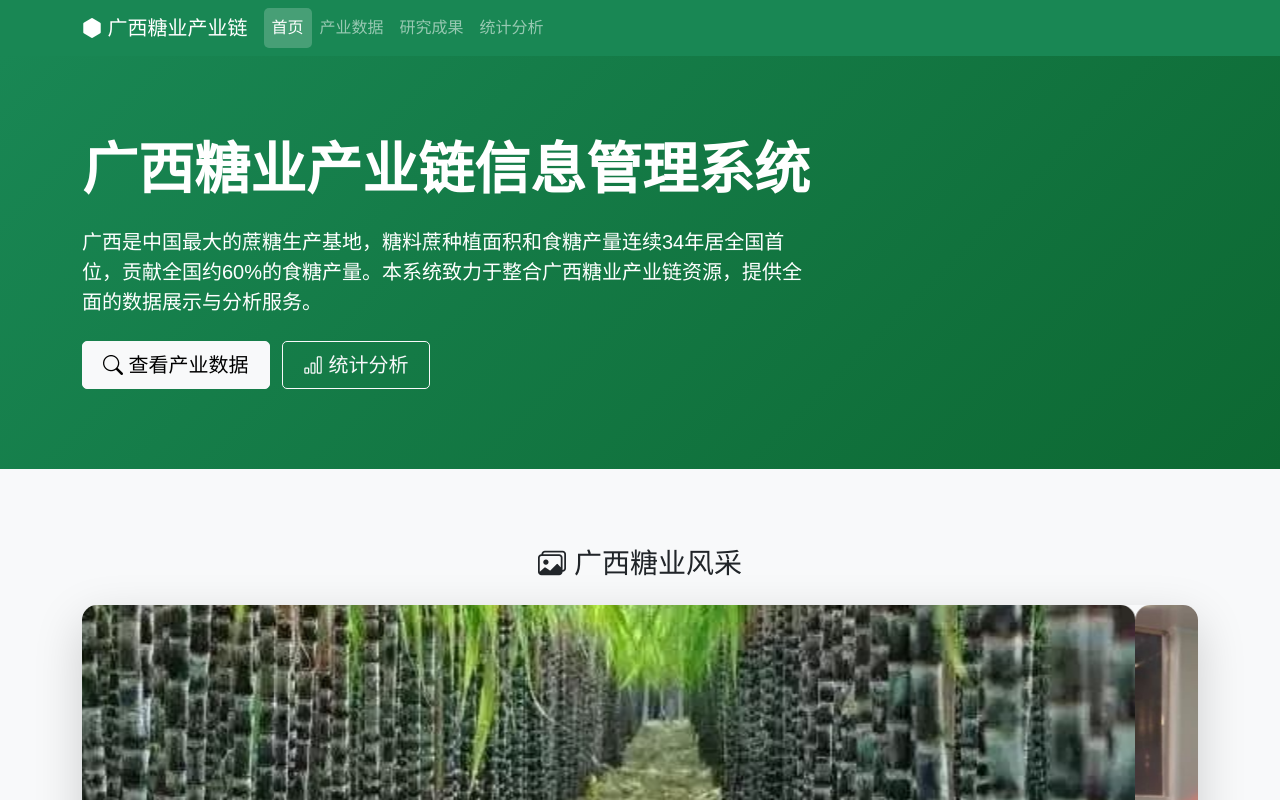
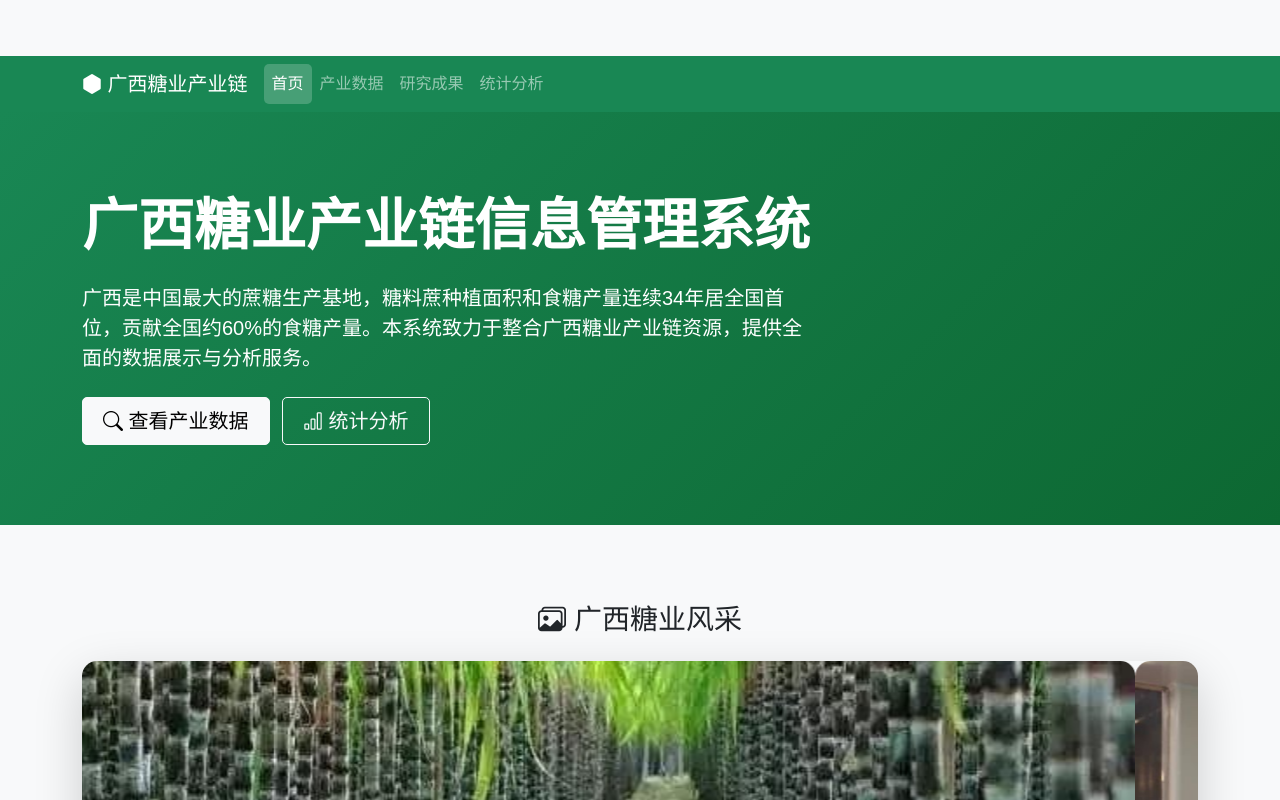
Before and after one commit to dengkai666666/gx-sugar-data, a plain HTML site: page index.html in a window 1280 px wide. Shown: the top 800 px of the page. Drawn offline with nearby package versions, Linux system fonts and the light colour scheme.

Commit message:
实现顶部导航栏固定
给body添加padding-top: 56px，为固定导航栏留出空间，防止内容被遮挡

```diff
--- a/css/style.css
+++ b/css/style.css
@@ -294,6 +294,7 @@ html, body {
 body {
     display: flex;
     flex-direction: column;
+    padding-top: 56px;
 }
 
 main {
```
